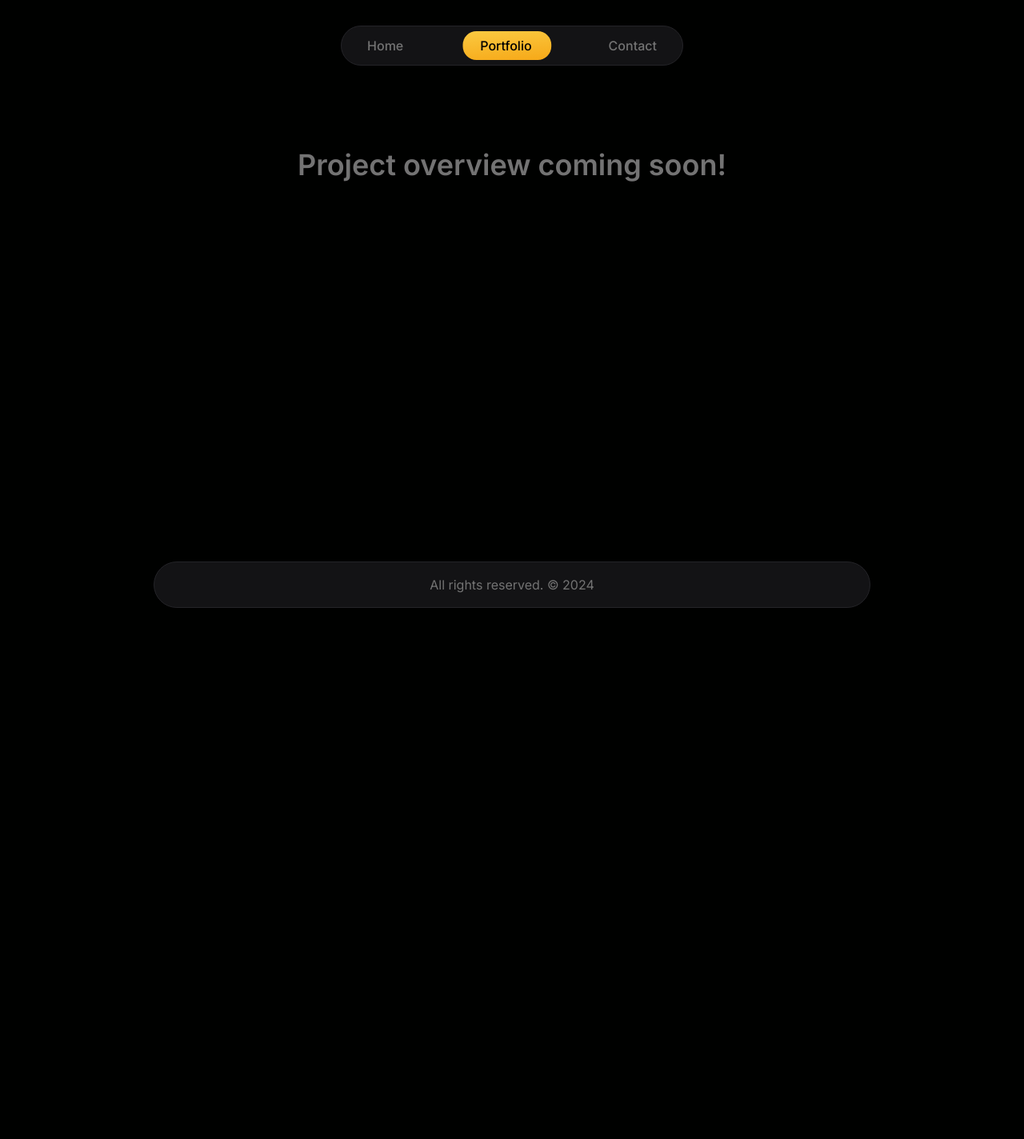
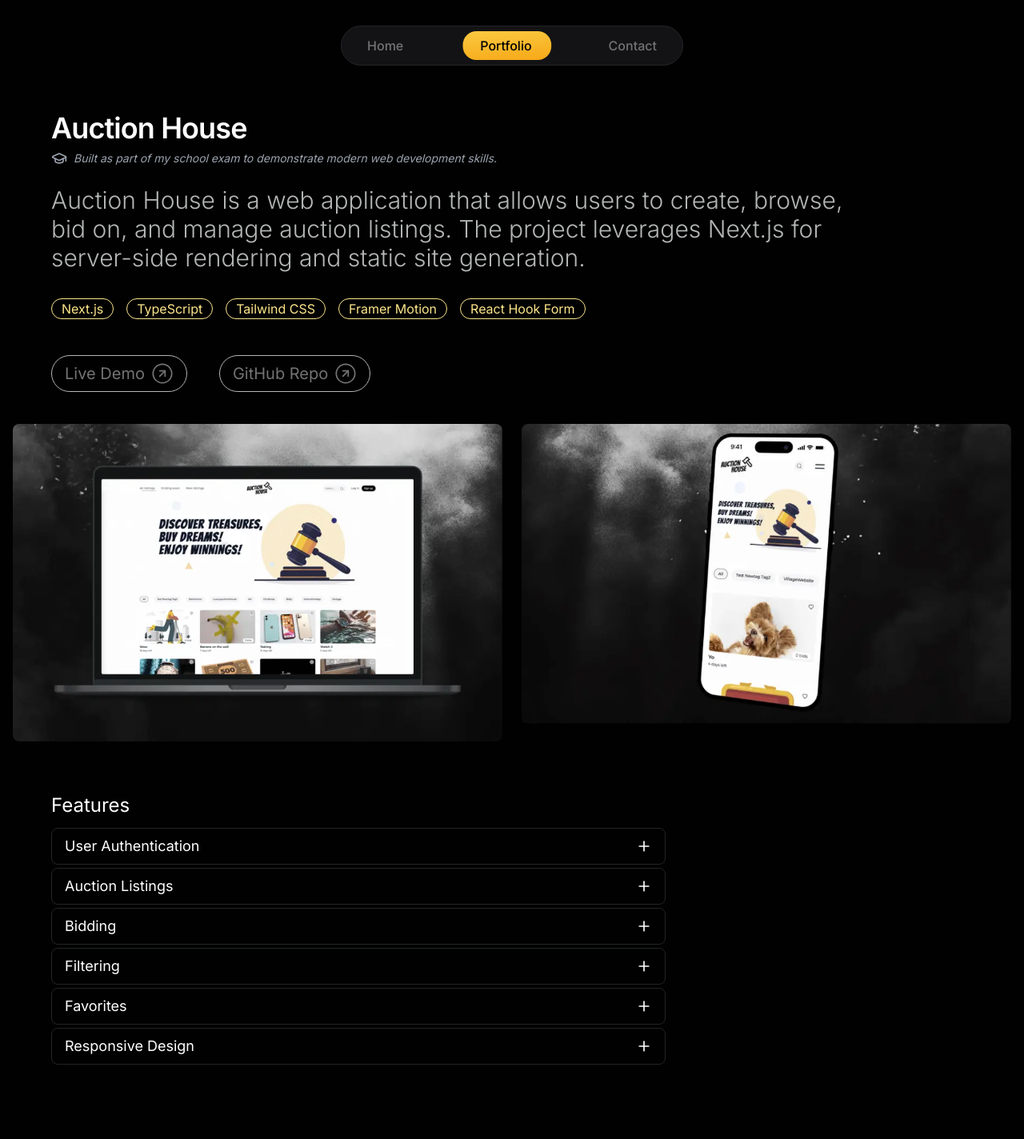
Before and after one commit to msiksnis/portfolio25-legendary-fiesta, a Next.js app: page /project/auction-house in a window 1280 px wide. Shown: the top 1424 px of the page at 80% size. Before the commit the page ends 800 px from the top, so only its background shows below. Built offline with nearby package versions, Linux system fonts and the light colour scheme; what tailwindcss-motion would draw is missing.

Commit message:
added Auction House page and notes

```diff
--- a/src/app/project/ProjectOverview.tsx
+++ b/src/app/project/ProjectOverview.tsx
@@ -2,7 +2,7 @@
 
 import { useState } from "react";
 import Image from "next/image";
-import { Plus } from "lucide-react";
+import { GraduationCap, Plus } from "lucide-react";
 import { motion } from "framer-motion";
 
 import ProjectLinkButton from "@/components/ProjectLinkButton";
@@ -16,6 +16,7 @@ interface FeatureProps {
 
 interface ProjectOverviewProps {
   title: string;
+  note?: string;
   description: string;
   techTags?: string[];
   demoLink: string;
@@ -26,6 +27,7 @@ interface ProjectOverviewProps {
 
 export default function ProjectOverview({
   title,
+  note,
   description,
   features,
   techTags,
@@ -46,10 +48,14 @@ export default function ProjectOverview({
   return (
     <div className="mx-auto max-w-7xl space-y-6 pb-20 pt-10">
       <div className="mx-auto max-w-6xl space-y-6">
-        <BlurFade>
+        <BlurFade className="max-w-2xl">
           <h1 className="max-w-4xl text-2xl font-semibold tracking-tight text-white sm:text-3xl md:text-4xl">
             {title}
           </h1>
+          <p className="note flex items-start gap-2 text-balance pt-2 text-sm italic text-gray-400">
+            <GraduationCap size={20} />
+            {note}
+          </p>
         </BlurFade>
         <BlurFade delay={0.1}>
           <p className="max-w-5xl text-xl font-light leading-snug text-secondary sm:text-3xl">
--- a/src/app/project/auction-house/page.tsx
+++ b/src/app/project/auction-house/page.tsx
@@ -1,7 +1,68 @@
-export default function Page() {
-  return (
-    <div className="mt-20 flex justify-center font-semibold text-muted-foreground sm:text-3xl md:text-4xl">
-      Project overview coming soon!
-    </div>
-  );
+import ProjectOverview from "../ProjectOverview";
+
+interface Feature {
+  feature: string;
+  description: string;
 }
+
+interface ProjectData {
+  title: string;
+  note: string;
+  description: string;
+  techTags: string[];
+  demoLink: string;
+  repoLink: string;
+  images: string[];
+  features: Feature[];
+}
+
+const auctionHouseProjectData: ProjectData = {
+  title: "Auction House",
+  note: "Built as part of my school exam to demonstrate modern web development skills.",
+  description:
+    "Auction House is a web application that allows users to create, browse, bid on, and manage auction listings. The project leverages Next.js for server-side rendering and static site generation.",
+  techTags: [
+    "Next.js",
+    "TypeScript",
+    "Tailwind CSS",
+    "Framer Motion",
+    "React Hook Form",
+  ],
+  demoLink: "https://msiksnis-sp2-auction.vercel.app/",
+  repoLink: "https://github.com/msiksnis/msiksnis-sp2-auction",
+  images: [
+    "/mockups/auction_house_landing.webp",
+    "/mockups/auction_house_landing_mobile.webp",
+  ],
+  features: [
+    {
+      feature: "User Authentication",
+      description:
+        "Register using any email ending in @stud.noroff.no (no actual email validation required), then log in and manage your user profile.",
+    },
+    {
+      feature: "Auction Listings",
+      description: "Create, edit, browse, and search for auction listings.",
+    },
+    {
+      feature: "Bidding",
+      description: "Place bids on listings, view active bids and wins.",
+    },
+    {
+      feature: "Filtering",
+      description: "Filter listings by the most popular tags.",
+    },
+    {
+      feature: "Favorites",
+      description: "Mark listings as favorites for quick access.",
+    },
+    {
+      feature: "Responsive Design",
+      description: "Optimized for various screen sizes.",
+    },
+  ],
+};
+
+export default function AuctionHousePage() {
+  return <ProjectOverview {...auctionHouseProjectData} />;
+}
--- a/src/app/project/holidaze/page.tsx
+++ b/src/app/project/holidaze/page.tsx
@@ -7,6 +7,7 @@ interface Feature {
 
 interface ProjectData {
   title: string;
+  note: string;
   description: string;
   techTags: string[];
   demoLink: string;
@@ -17,6 +18,7 @@ interface ProjectData {
 
 const holidazeProjectData: ProjectData = {
   title: "Venue Booking App",
+  note: "Built as part of my school exam to demonstrate modern web development skills.",
   description:
     "Holidaze is a full-featured accommodation booking site built with modern web technologies, offering a straightforward user experience for both travelers and venue managers. Deployed on Netlify, Holidaze is a prime example of a performant, user-friendly, responsive web app that combines robust functionality, clean design, and an intuitive interface.",
   techTags: [
@@ -39,6 +41,11 @@ const holidazeProjectData: ProjectData = {
     "/mockups/holidaze_mobile_single_venue_section.webp",
   ],
   features: [
+    {
+      feature: "User Authentication",
+      description:
+        "Register using any email ending in @stud.noroff.no (no actual email validation required), then log in and manage your user profile.",
+    },
     {
       feature: "List of Venues",
       description:
```
Also changed, not shown: public/mockups/auction_house_landing.webp (added), public/mockups/auction_house_landing_mobile.webp (added).
